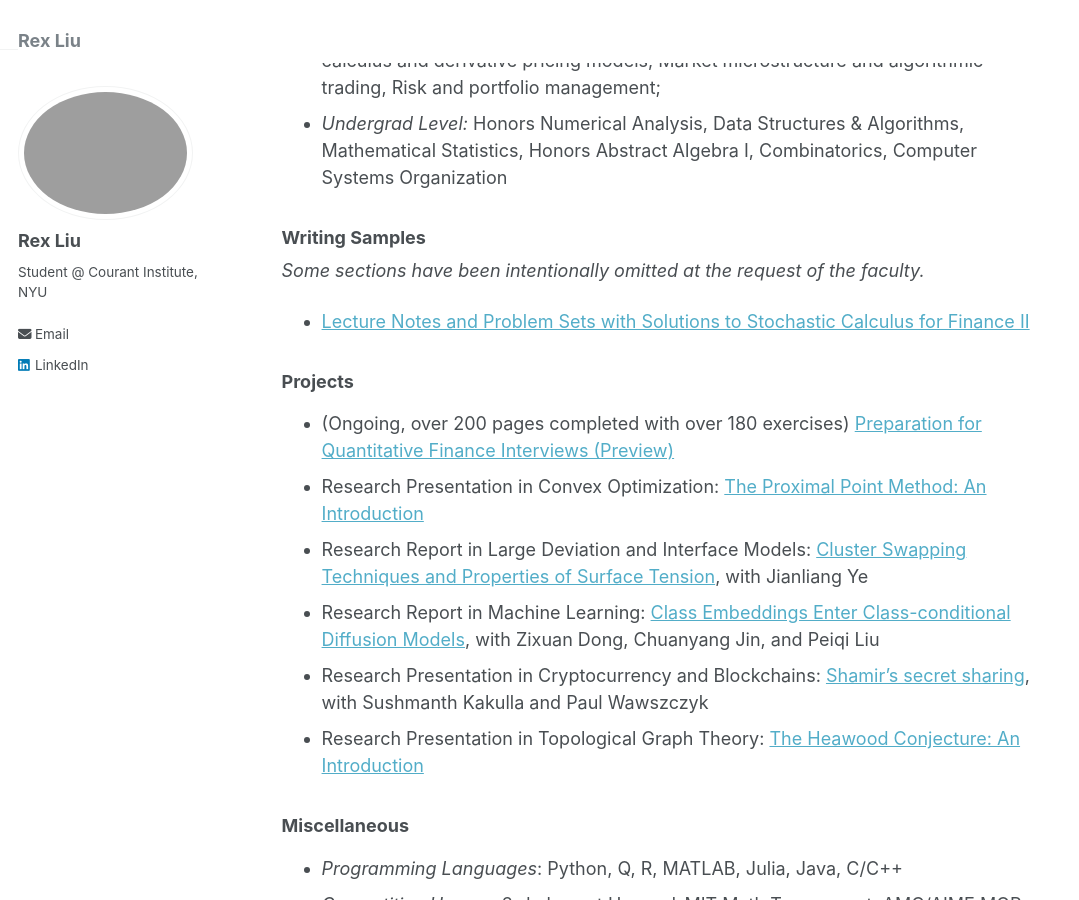
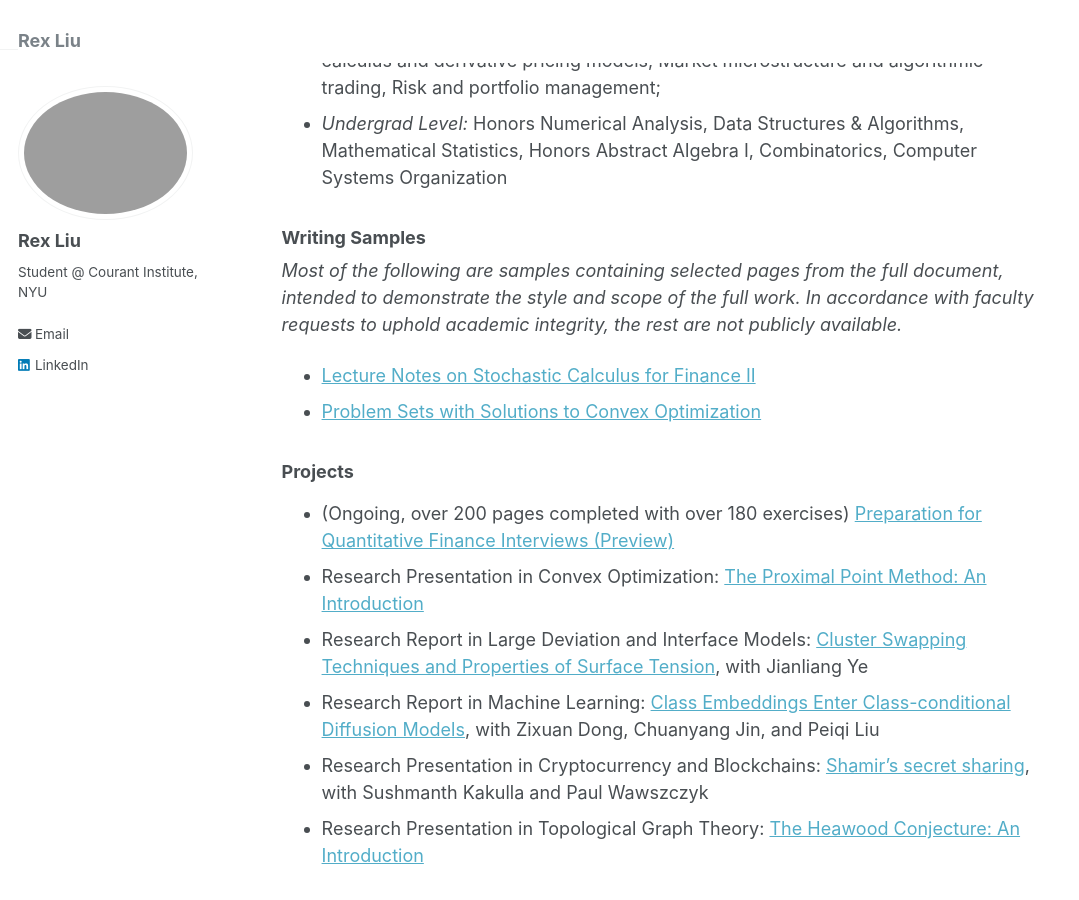
Before and after one commit to RexLiu9/rexliu9.github.io, a Jekyll site: the page built from _pages/about.md, in a window 1280 px wide and 900 px high, scrolled down 382 px. Shown: the whole window, without its empty margins (0-1079 px from the left). Built offline with Jekyll 4.4.1, drawn with Linux system fonts in a browser that asks for light colours.

Commit message:
Revise writing samples and add new project links
Updated writing samples section to clarify content availability and added new links to lecture notes and project previews.

```diff
--- a/_pages/about.md
+++ b/_pages/about.md
@@ -16,8 +16,9 @@ microstructure and algorithmic trading, Risk and portfolio management;
 + *Undergrad Level:* Honors Numerical Analysis, Data Structures & Algorithms, Mathematical Statistics, Honors Abstract Algebra I, Combinatorics, Computer Systems Organization
 
 ### Writing Samples
-*Some sections have been intentionally omitted at the request of the faculty.*
-+ [Lecture Notes and Problem Sets with Solutions to Stochastic Calculus for Finance II](https://rexliu9.github.io/files/Stochastic_Calculus_for_Finance_II.pdf)
+*Most of the following are samples containing selected pages from the full document, intended to demonstrate the style and scope of the full work. In accordance with faculty requests to uphold academic integrity, the rest are not publicly available.*
++ [Lecture Notes on Stochastic Calculus for Finance II](https://rexliu9.github.io/files/Stochastic_Calculus_for_Finance_II.pdf)
++ [Problem Sets with Solutions to Convex Optimization](https://rexliu9.github.io/files/Convex_opt_matlab_sample.pdf)
 
 ### Projects
 + (Ongoing, over 200 pages completed with over 180 exercises) [Preparation for Quantitative Finance Interviews (Preview)](https://rexliu9.github.io/files/Quant_Prep_prev.pdf)
```
